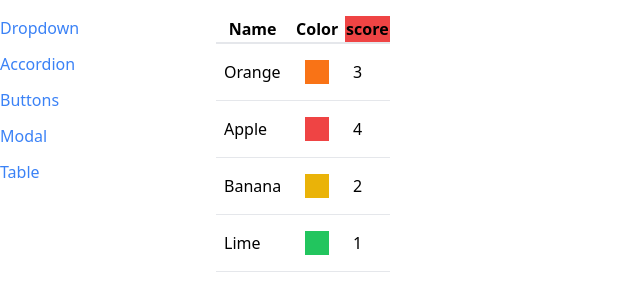
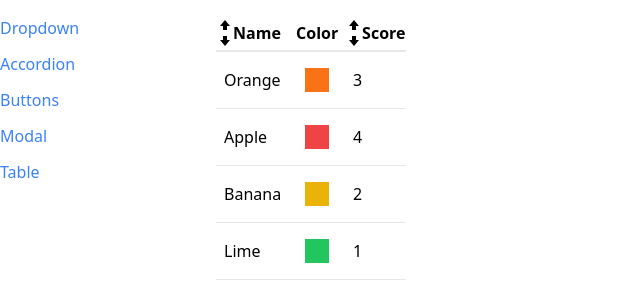
Before and after one commit to TIDIALLO/react-and-redux-repository, a React (Create React App) app in the folder comps/: page /table in a window 1280 px wide. Shown: the top 302 px of the page, without its empty margins (0-640 px from the left). Built offline with nearby package versions, Linux system fonts and the light colour scheme.

Commit message:
Reseting sorter orde

```diff
--- /dev/null
+++ b/comps/src/components/SortableTable.js
@@ -0,0 +1,99 @@
+import { useState } from "react";
+import Table from "./Table"
+import { GoArrowDown,GoArrowUp } from "react-icons/go";
+
+function SortableTable(props) {
+    const [sortOrder, setSortOrder] = useState(null);
+    const [sortBy, setSortBy] = useState(null);
+    const { config, data } = props;
+
+    const handlleClick = (label) => {
+        if(sortBy && label !== setSortBy){
+            setSortOrder('asc');
+            setSortBy(label);
+            return;
+        }
+
+        if (sortOrder === null) {
+            setSortOrder('asc');
+            setSortBy(label);
+        } else if (sortOrder === 'asc') {
+            setSortOrder('desc');
+            setSortBy(label);
+        } else if (sortOrder === 'desc') {
+            setSortOrder(null);
+            setSortBy(null);
+        }
+
+    }
+
+    const updatedConfig = config.map((column) => {
+        if (!column.sortValue) {
+            return column;
+        }
+
+        return {
+            ...column,
+            header: () =>
+                <th className="cursor-pointer hover:bg-gray-200" onClick={() => handlleClick(column.label)}>
+                    <div className="flex items-center">
+                        {getIcons(column.label, sortBy, sortOrder)}
+                        {column.label}
+                    </div>
+
+                </th>
+        }
+
+    });
+
+    //only sort data if sortOrder && sortBy are not null
+    //Make a copy of 'data' prop
+    //Find the correct sortValue function and use it for sorting
+    let sortedData = data;
+    if (sortOrder && sortBy) {
+        const { sortValue } = config.find(column => column.label === sortBy);
+        sortedData = [...data].sort((a, b) => {
+            const valueA = sortValue(a);
+            const valueB = sortValue(b);
+
+            const reverseOrder = sortOrder === 'asc' ? 1 : -1;
+
+            if(typeof valueA === 'string') {
+                return valueA.localeCompare(valueB) *reverseOrder;
+            }else{
+                return valueA-valueB * reverseOrder;
+            }
+        })
+    }
+
+
+
+    return <Table {...props} data={sortedData} config={updatedConfig} />
+};
+
+function getIcons(label, sortBy,sortOrder) {
+    if(!label === sortBy){
+        return <div>
+            <GoArrowUp/>
+            <GoArrowDown/>
+        </div>;
+    }
+
+    if(sortOrder === null){
+        return <div>
+        <GoArrowUp/>
+        <GoArrowDown/>
+    </div>;;
+    }else if(sortOrder === 'asc'){
+        return <div>
+        <GoArrowUp/>
+    </div>;
+    }else if(sortOrder === 'desc'){
+        return <div>
+        <GoArrowDown/>
+    </div>;;
+    }
+
+};
+
+export default SortableTable;
--- a/comps/src/components/Table.js
+++ b/comps/src/components/Table.js
@@ -1,12 +1,12 @@
+import { Fragment } from "react";
+
 function Table({ data, config, keyFn }) {
 
     const renderHeaders = config.map((column) => {
         if(column.header){
-            return column.header();
+            return <Fragment key={column.label}>{column.header()}</Fragment>;
         }
-        return(
-            <th key={column.label}>{column.label}</th>
-        );
+        return  <th key={column.label}>{column.label}</th>
     });
 
     const renderedRows = data.map((rowData) => {
@@ -17,9 +17,6 @@
         });
         return (
             <tr className="border-b" key={keyFn(rowData)} >
-                {/* <td className="p-3">{config[0].render(fruit)}</td>
-                <td className="p-3">{config[1].render(fruit)}</td>
-                <td className="p-3">{config[2].render(fruit)}</td> */}
                 {renderedCells}
             </tr>
         );
--- a/comps/src/pages/TablePage.js
+++ b/comps/src/pages/TablePage.js
@@ -1,5 +1,5 @@
-import Table from "../components/Table";
-
+// import Table from "../components/Table";
+import SortableTable from "../components/SortableTable";
 function TablePage() {
     const data = [
         { name: "Orange", color: "bg-orange-500", score: 3 },
@@ -10,7 +10,8 @@
     const config = [
         {
             label: "Name",
-            render: (fruit) => fruit.name
+            render: (fruit) => fruit.name,
+            sortValue: (fruit) => fruit.name
         },
         {
             label: "Color",
@@ -20,7 +21,8 @@
         {
             label: "Score",
             render: (fruit) => fruit.score,
-            header: () => <th className="bg-red-500">score</th>
+            // header: () => <th className="bg-red-500">score</th>,
+            sortValue: (fruit) => fruit.score
         },
     ];
 
@@ -30,7 +32,7 @@
 
     return (
         <div>
-            <Table data={data} config={config} keyFn={keyFn}/>
+            <SortableTable data={data} config={config} keyFn={keyFn}/>
         </div>
     );
 }
```
